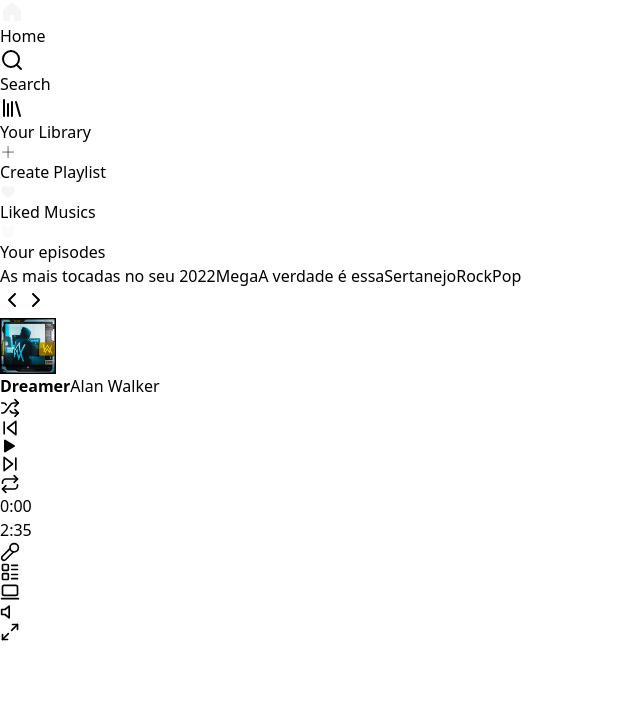
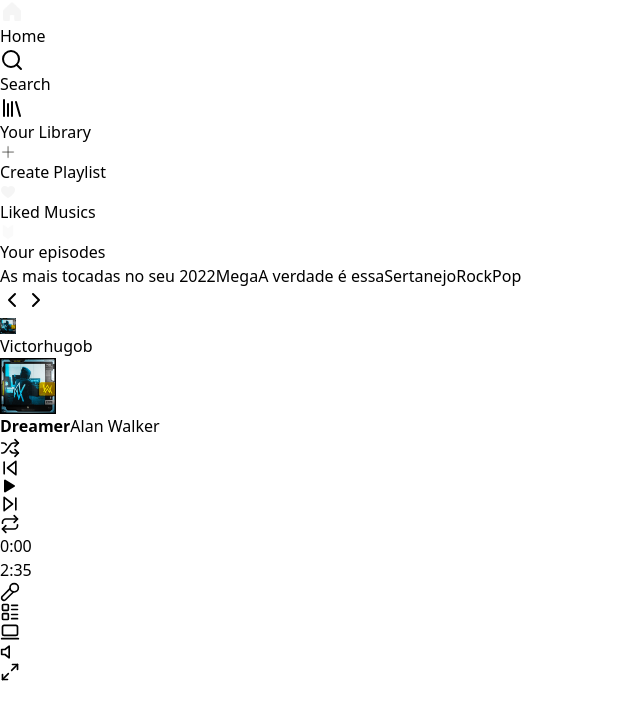
Before and after one commit to victorbeppler/UI-Spotify, a React (Vite) app: page / in a window 1280 px wide. Shown: the top 720 px of the page, without its empty margins (0-640 px from the left). Built offline with nearby package versions, Linux system fonts and the light colour scheme.

Commit message:
fix(test tailwind)

```diff
--- a/src/App.jsx
+++ b/src/App.jsx
@@ -2,13 +2,14 @@ import React from "react";
 import Footer from "./components/Footer";
 import Main from "./components/Main";
 import Sidebar from "./components/Sidebar";
+import Teste from "./components/Teste";
 
 function App() {
   return (
     <div className="bg-zinc-900 text-zinc-50 h-screen flex flex-col">
       <div className="flex flex-1">
         <Sidebar />
-        <Main />
+        <Teste />
       </div>
       <Footer />
     </div>
--- a/src/components/Main/index.tsx
+++ b/src/components/Main/index.tsx
@@ -14,6 +14,7 @@ export default function Main() {
                     </button>
                 </div>
                 <div className="flex left text-blue-400 m-10">
+                    TESTE
                 </div>
             </div>
             {/* <h2 className='text-xl font-semibold'>Your top genres of 2021</h2>
--- /dev/null
+++ b/src/components/Teste/index.jsx
@@ -0,0 +1,31 @@
+import React from "react";
+import { ChevronLeft, ChevronRight } from "lucide-react";
+
+export default function Teste() {
+  return (
+    <main className="flex-1 p-6">
+      <div className="flex justify-between">
+        <div className="flex items-center gap-4 start-0">
+          <button className="rounded-full bg-black/40 p-1">
+            <ChevronLeft />
+          </button>
+          <button className="rounded-full bg-black/40 p-1">
+            <ChevronRight />
+          </button>
+        </div>
+        <div className="flex left border rounded-full">
+          <img
+            className="rounded-full"
+            src="/CapaAlanWalker.jpeg"
+            alt=""
+            width={16}
+            height={56}
+          ></img>
+          <a href="" className="p-2 font-normal text-xs">
+            Victorhugob
+          </a>
+        </div>
+      </div>
+    </main>
+  );
+}
```
